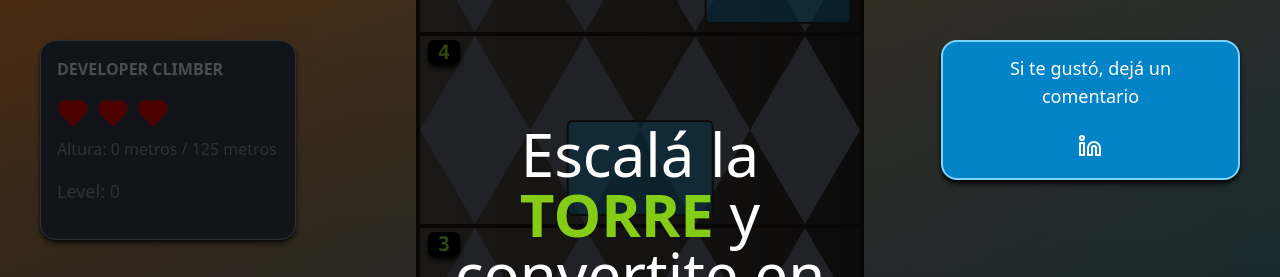
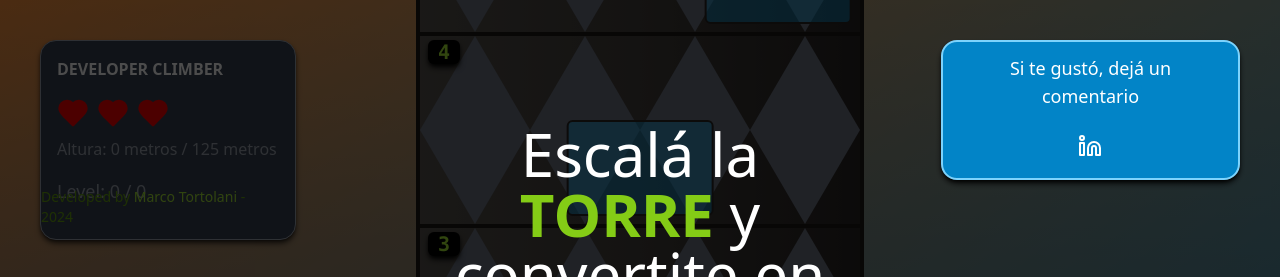
Before and after one commit to marcotortolani/developer-climbing, a React (Vite) app: page / in a window 1280 px wide. Shown: the top 277 px of the page. Built offline with nearby package versions, Linux system fonts and the light colour scheme; the HTML template or start-up script is replaced by a standard one.

Commit message:
adding link

```diff
--- a/src/components/StatusBar.tsx
+++ b/src/components/StatusBar.tsx
@@ -19,8 +19,20 @@ export default function StatusBar({
         Altura: {Math.floor(position / 42.8)} metros / 125 metros
       </span>
       <span className=" text-gray-400 font-medium text-lg">
-        Level: {Math.floor(position / 1783.33)}
+        Level: {Math.floor(position / 1783.33)} / {position}
       </span>
+      <p className=" absolute bottom-3 right-4 text-sm font-light text-lime-600">
+        Developed by{' '}
+        <a
+          className=" font-medium text-lime-400"
+          href="https://www.linkedin.com/in/marco-tortolani"
+          target="_blank"
+          rel="noopener noreferrer"
+        >
+          Marco Tortolani
+        </a>{' '}
+        - 2024
+      </p>
     </div>
   )
 }
```
